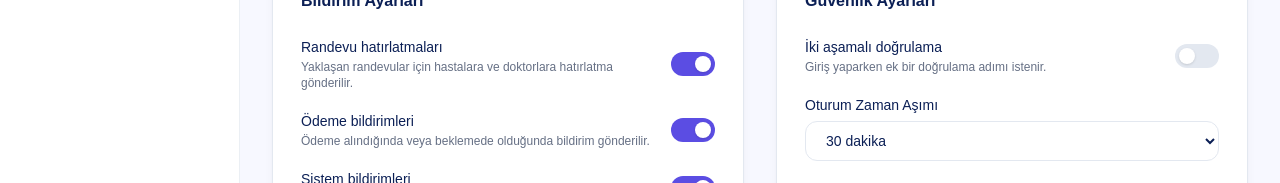
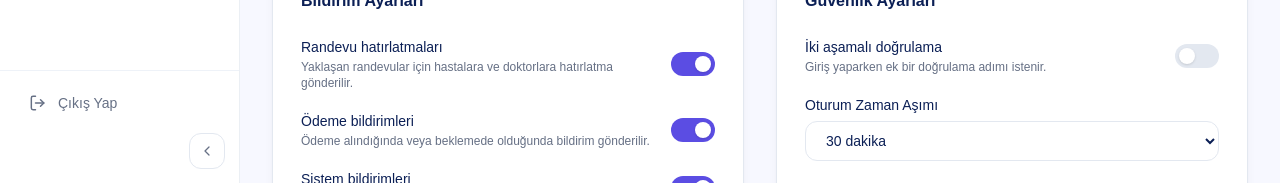
Before and after one commit to zeynep-tuna/clinic-crm, a Next.js app in the folder frontend/: page /settings in a window 1280 px wide. Shown: the part 617-800 px from the top of the page. Built offline with nearby package versions, Linux system fonts and the light colour scheme.

Commit message:
Polish admin sidebar logout

```diff
--- a/frontend/components/layout/Sidebar.tsx
+++ b/frontend/components/layout/Sidebar.tsx
@@ -1,5 +1,6 @@
 "use client";
 
+import { useEffect, useState } from "react";
 import Link from "next/link";
 import { usePathname } from "next/navigation";
 
@@ -24,9 +25,11 @@ const navItems: { label: string; href: string; icon: NavIcon }[] = [
   { label: "Ayarlar", href: "/settings", icon: "settings" },
 ];
 
+const STORAGE_KEY = "admin-sidebar-collapsed";
+
 function HeartIcon() {
   return (
-    <svg viewBox="0 0 24 24" fill="none" stroke="#5B4DE3" strokeWidth={1.75} className="h-6 w-6">
+    <svg viewBox="0 0 24 24" fill="none" stroke="#5B4DE3" strokeWidth={1.75} className="h-6 w-6 shrink-0">
       <path
         strokeLinecap="round"
         strokeLinejoin="round"
@@ -38,13 +41,39 @@ function HeartIcon() {
   );
 }
 
+function ChevronLeftIcon() {
+  return (
+    <svg viewBox="0 0 24 24" fill="none" stroke="currentColor" strokeWidth={1.9} className="h-4 w-4">
+      <path strokeLinecap="round" strokeLinejoin="round" d="M15 6l-6 6 6 6" />
+    </svg>
+  );
+}
+
+function ChevronRightIcon() {
+  return (
+    <svg viewBox="0 0 24 24" fill="none" stroke="currentColor" strokeWidth={1.9} className="h-4 w-4">
+      <path strokeLinecap="round" strokeLinejoin="round" d="M9 6l6 6-6 6" />
+    </svg>
+  );
+}
+
+function LogoutIcon() {
+  return (
+    <svg viewBox="0 0 24 24" fill="none" stroke="currentColor" strokeWidth={1.75} className="h-5 w-5 shrink-0">
+      <path strokeLinecap="round" strokeLinejoin="round" d="M9 4H6a2 2 0 0 0-2 2v12a2 2 0 0 0 2 2h3" />
+      <path strokeLinecap="round" strokeLinejoin="round" d="M15 16l4-4-4-4" />
+      <path strokeLinecap="round" d="M19 12H9" />
+    </svg>
+  );
+}
+
 function NavIconGlyph({ icon }: { icon: NavIcon }) {
   const common = {
     viewBox: "0 0 24 24",
     fill: "none",
     stroke: "currentColor",
     strokeWidth: 1.75,
-    className: "h-5 w-5",
+    className: "h-5 w-5 shrink-0",
   };
 
   switch (icon) {
@@ -123,12 +152,38 @@ function isRouteActive(pathname: string, href: string) {
 
 export default function Sidebar() {
   const pathname = usePathname();
+  const [collapsed, setCollapsed] = useState(false);
+
+  useEffect(() => {
+    const stored = window.localStorage.getItem(STORAGE_KEY);
+    if (stored === "true") {
+      setCollapsed(true);
+    }
+  }, []);
+
+  useEffect(() => {
+    window.localStorage.setItem(STORAGE_KEY, String(collapsed));
+  }, [collapsed]);
 
   return (
-    <aside className="flex h-screen w-60 shrink-0 flex-col border-r border-[#E3E8F0]/70 bg-white">
-      <div className="flex h-16 items-center gap-2 border-b border-[#E3E8F0]/70 px-5">
+    <aside
+      className={`flex h-screen shrink-0 flex-col border-r border-[#E3E8F0]/70 bg-white transition-all duration-200 ease-in-out ${
+        collapsed ? "w-20" : "w-60"
+      }`}
+    >
+      <div
+        className={`flex h-16 items-center gap-2 border-b border-[#E3E8F0]/70 transition-all duration-200 ease-in-out ${
+          collapsed ? "justify-center px-2" : "px-5"
+        }`}
+      >
         <HeartIcon />
-        <span className="text-base font-bold text-[#0B1F55]">ClinicCRM</span>
+        <span
+          className={`overflow-hidden whitespace-nowrap text-base font-bold text-[#0B1F55] transition-all duration-200 ease-in-out ${
+            collapsed ? "max-w-0 opacity-0" : "max-w-40 opacity-100"
+          }`}
+        >
+          ClinicCRM
+        </span>
       </div>
 
       <nav className="flex flex-1 flex-col gap-1 p-3.5">
@@ -139,18 +194,67 @@ export default function Sidebar() {
             <Link
               key={item.href}
               href={item.href}
-              className={`flex items-center gap-2.5 rounded-xl px-3.5 py-2 text-sm font-medium outline-none transition-colors focus-visible:ring-2 focus-visible:ring-[#5B4DE3]/20 ${
+              className={`group relative flex items-center rounded-xl py-2 text-sm font-medium outline-none transition-colors focus-visible:ring-2 focus-visible:ring-[#5B4DE3]/20 ${
+                collapsed ? "justify-center px-0" : "gap-2.5 px-3.5"
+              } ${
                 isActive
                   ? "bg-[#EEF0FF] text-[#5B4DE3]"
                   : "text-[#667085] hover:bg-[#F7F8FF] hover:text-[#0B1F55]"
               }`}
             >
               <NavIconGlyph icon={item.icon} />
-              {item.label}
+              <span
+                className={`overflow-hidden whitespace-nowrap transition-all duration-200 ease-in-out ${
+                  collapsed ? "max-w-0 opacity-0" : "max-w-40 opacity-100"
+                }`}
+              >
+                {item.label}
+              </span>
+
+              {collapsed && (
+                <span className="pointer-events-none absolute left-full top-1/2 z-50 ml-2 -translate-y-1/2 whitespace-nowrap rounded-lg bg-[#0B1F55] px-2.5 py-1.5 text-xs font-medium text-white opacity-0 shadow-[0_4px_12px_rgba(16,24,40,0.18)] transition-opacity duration-150 group-hover:opacity-100">
+                  {item.label}
+                </span>
+              )}
             </Link>
           );
         })}
       </nav>
+
+      <div className="border-t border-[#EEF2F8] p-3.5">
+        <Link
+          href="/login"
+          className={`group relative flex items-center rounded-xl py-2 text-sm font-medium text-[#667085] outline-none transition-colors hover:bg-[#FEF2F2] hover:text-[#EF4444] focus-visible:ring-2 focus-visible:ring-[#5B4DE3]/20 ${
+            collapsed ? "justify-center px-0" : "gap-2.5 px-3.5"
+          }`}
+        >
+          <LogoutIcon />
+          <span
+            className={`overflow-hidden whitespace-nowrap transition-all duration-200 ease-in-out ${
+              collapsed ? "max-w-0 opacity-0" : "max-w-40 opacity-100"
+            }`}
+          >
+            Çıkış Yap
+          </span>
+
+          {collapsed && (
+            <span className="pointer-events-none absolute left-full top-1/2 z-50 ml-2 -translate-y-1/2 whitespace-nowrap rounded-lg bg-[#0B1F55] px-2.5 py-1.5 text-xs font-medium text-white opacity-0 shadow-[0_4px_12px_rgba(16,24,40,0.18)] transition-opacity duration-150 group-hover:opacity-100">
+              Çıkış Yap
+            </span>
+          )}
+        </Link>
+
+        <div className={`mt-3 ${collapsed ? "flex justify-center" : "flex justify-end"}`}>
+          <button
+            type="button"
+            onClick={() => setCollapsed((previous) => !previous)}
+            aria-label={collapsed ? "Sidebar'ı genişlet" : "Sidebar'ı daralt"}
+            className="flex h-9 w-9 items-center justify-center rounded-xl border border-[#E3E8F0] text-[#667085] transition-colors hover:bg-[#F7F8FF]"
+          >
+            {collapsed ? <ChevronRightIcon /> : <ChevronLeftIcon />}
+          </button>
+        </div>
+      </div>
     </aside>
   );
 }
```
